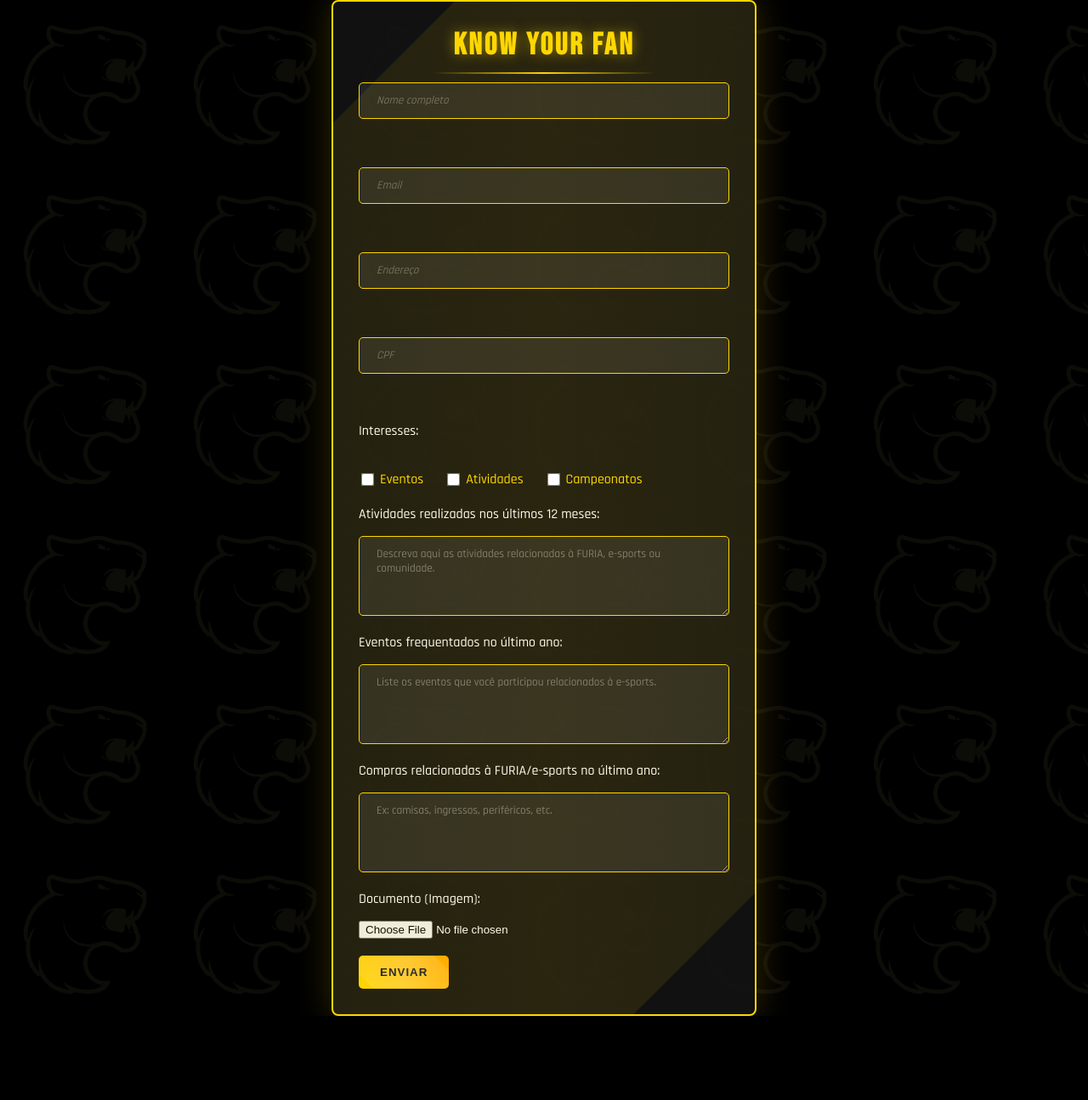
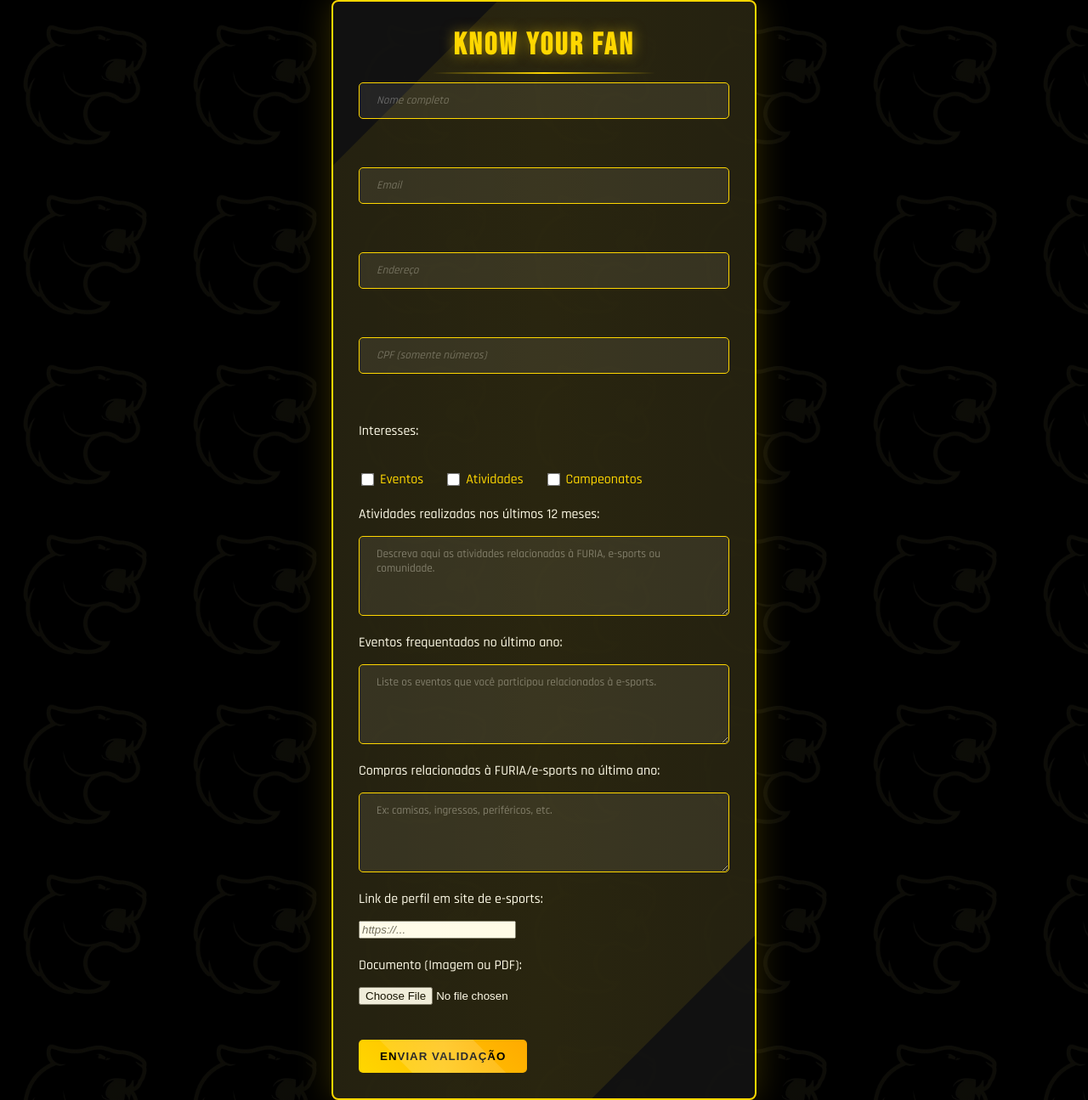
Before and after one commit to NatanSousa16/Furia-KYF, a Flask app: page / in a window 1280 px wide. Shown: the whole page at 85% size. Before the commit the page ends 1196 px from the top, so only its background shows below. Run offline with Flask 3, Linux system fonts and the light colour scheme.

Commit message:
Modificado para receber validação de links

```diff
--- a/templates/index.html
+++ b/templates/index.html
@@ -1,22 +1,21 @@
 <!DOCTYPE html>
 <html lang="pt-BR">
-
 <head>
     <meta charset="UTF-8">
     <title>FuriaKYN</title>
     <link rel="stylesheet" href="{{ url_for('static', filename='style.css') }}">
 </head>
-
 <body>
     <div class="main-container">
         <div class="header">
             <h1>Know Your Fan</h1>
         </div>
+
         <form method="POST" enctype="multipart/form-data">
             <input type="text" name="nome" placeholder="Nome completo" required><br><br>
             <input type="email" name="email" placeholder="Email" required><br><br>
             <input type="text" name="endereco" placeholder="Endereço" required><br><br>
-            <input type="text" name="cpf" placeholder="CPF" required><br><br>
+            <input type="text" name="cpf" placeholder="CPF (somente números)" required><br><br>
 
             <label>Interesses:</label><br>
             <div class="checkbox-group">
@@ -43,14 +42,16 @@
             <textarea id="compras" name="compras" rows="4"
                 placeholder="Ex: camisas, ingressos, periféricos, etc."></textarea>
 
-                <label>Documento (Imagem):</label>
-                <input type="file" name="documento" accept=".jpg,.jpeg,.png,.webp" required>
+            <label for="link_perfil">Link de perfil em site de e-sports:</label>
+            <input type="url" name="link_perfil" placeholder="https://..." required><br><br>
+
+            <label>Documento (Imagem ou PDF):</label>
+            <input type="file" name="documento" accept=".jpg,.jpeg,.png,.webp,.pdf" required><br><br>
 
             <div class="input-area">
-                <button type="submit">Enviar</button>
+                <button type="submit">Enviar Validação</button>
             </div>
         </form>
     </div>
 </body>
-
 </html>
```
